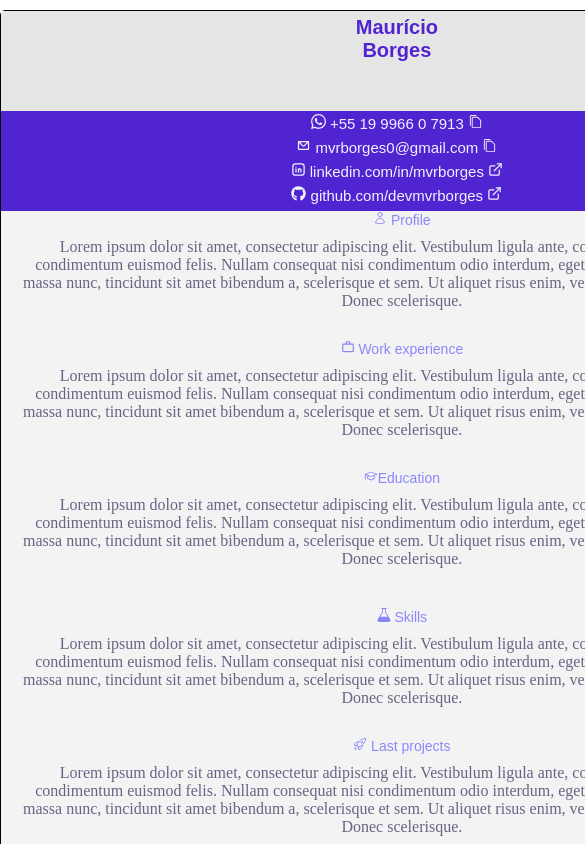
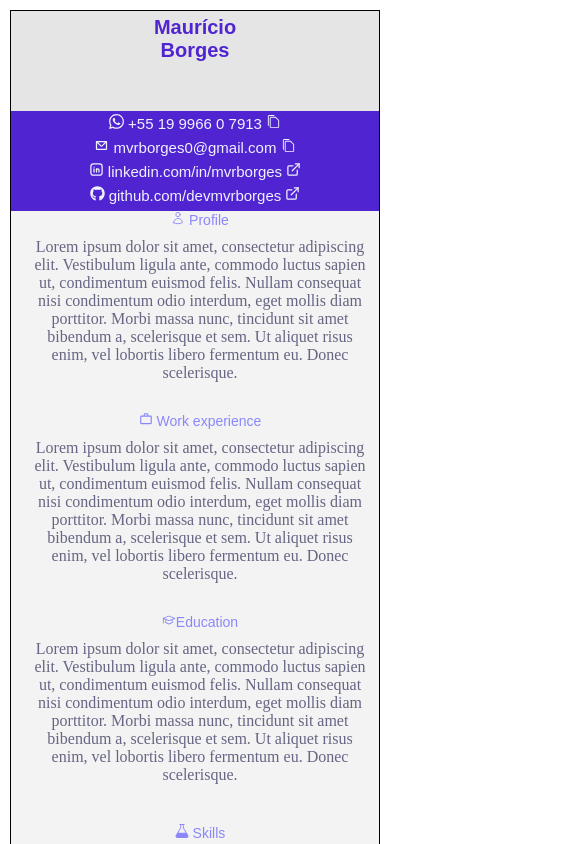
Before and after one commit to devmvrborges/github-page, a React (Create React App) app: page / in a window 390 px wide. Shown: the top 844 px of the page, 585 px wide, since content can reach past the window. Built offline with nearby package versions, Linux system fonts and the light colour scheme.

Commit message:
bugfix mobile screen

```diff
--- a/src/styles.css
+++ b/src/styles.css
@@ -2,17 +2,14 @@ body {
     background-color: #ffffff !important;
     margin: 0;
     /* padding: 2%; */
-    border-radius: 5px;
+    /* border-radius: 5px; */
 }
 
 .a4-layout {
-    width: 210mm;
     height: 100%;
-    margin-top: 10px;
-    margin-bottom: 10px;
-    border-radius: 5px;
     border: 1px solid #000;
     box-sizing: border-box;
+    margin: 10px;
 }
 
 a {
@@ -62,7 +59,7 @@ a {
 }
 
 .headLeft {
-    border-radius: 5px 0px 0px 0px;
+    /* border-radius: 5px 0px 0px 0px; */
     width: calc(25px - 50%);
     float: left;
     background-color: #e5e5e5;
@@ -80,7 +77,7 @@ a {
 
 .headRight {
     width: calc(25px - 50%);
-    border-radius: 0px 5px 0px 0px;
+    /* border-radius: 0px 5px 0px 0px; */
     float: left;
 }
 
@@ -117,7 +114,7 @@ a {
     display: flex;
     justify-content: space-between;
     background-color: #5025D1;
-    border-radius: 5px 5px 0px;
+    /* border-radius: 5px 5px 0px; */
 }
 
 @media only screen and (max-width: 767px) {
@@ -154,7 +151,7 @@ a {
 
     .headRight {
         background-color: #5025D1;
-        border-radius: 0px;
+        /* border-radius: 0px; */
     }
 
     .contactLines {
```
